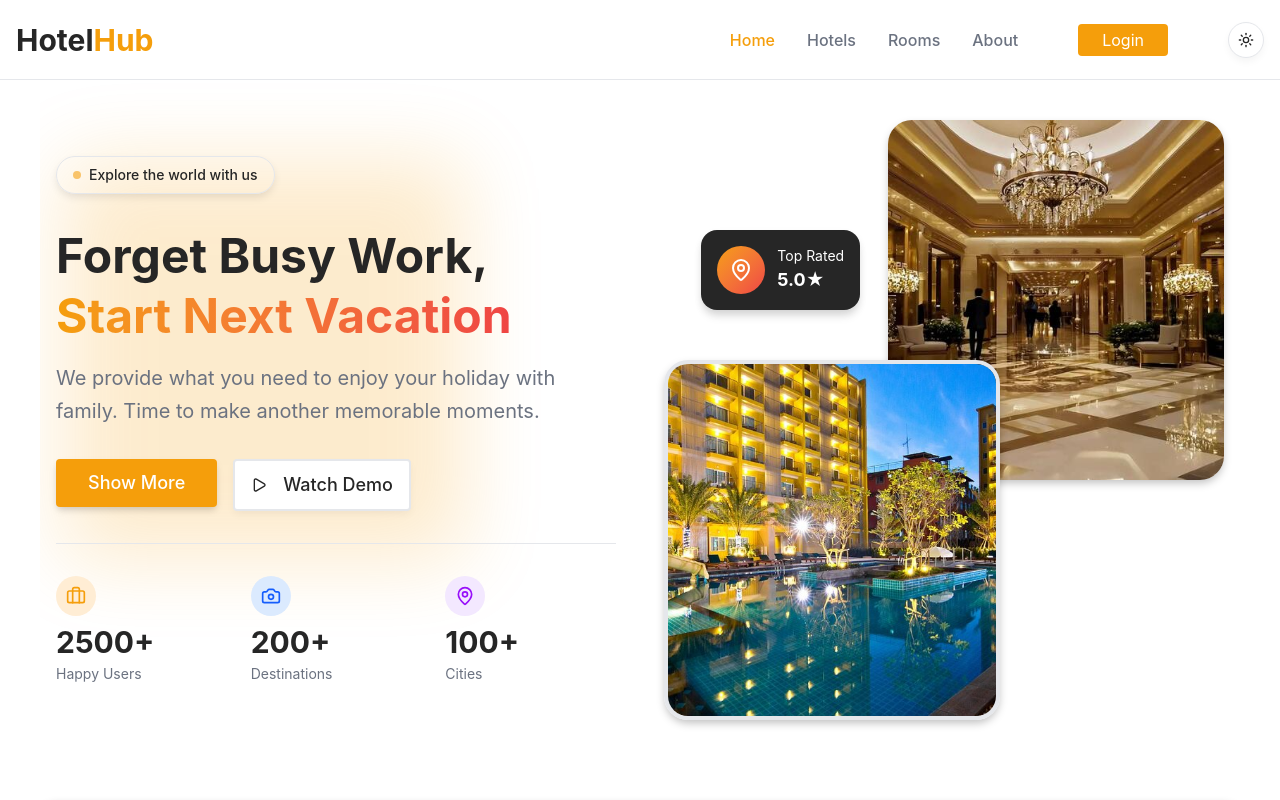
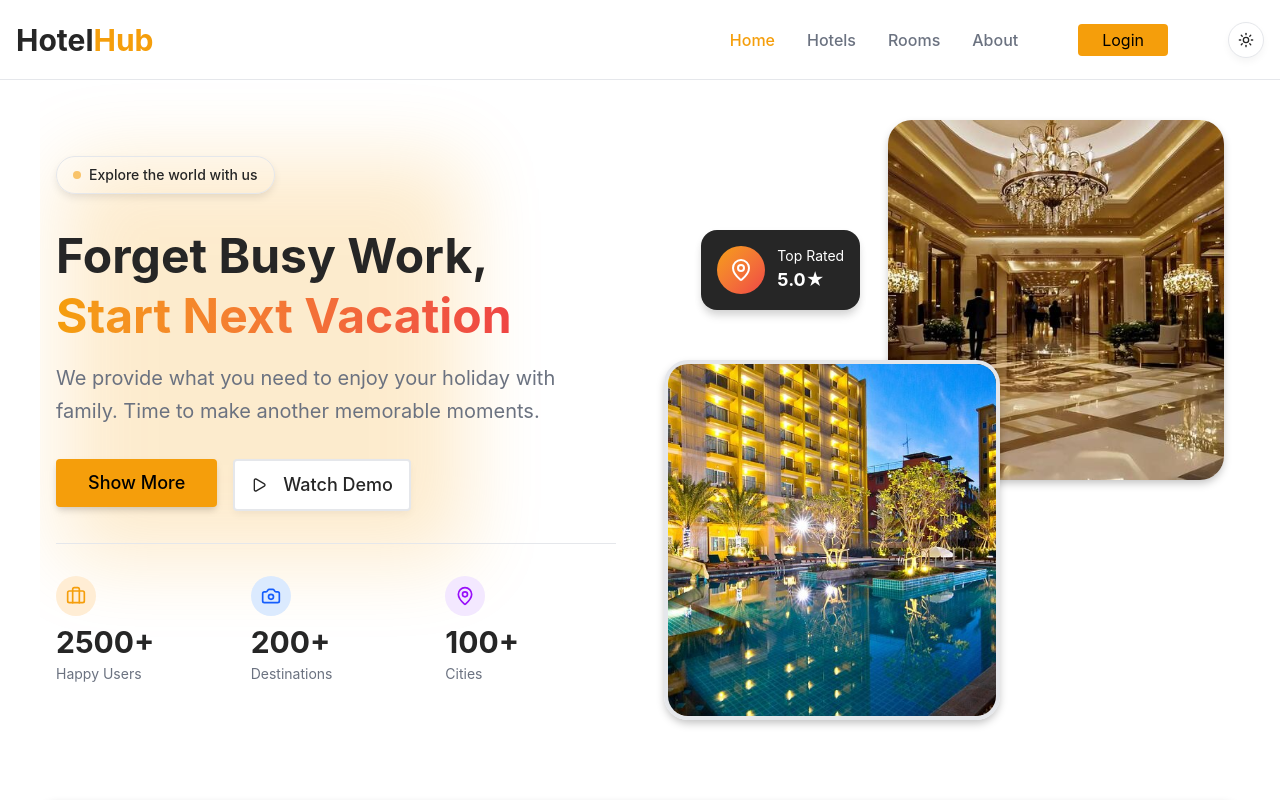
Before and after one commit to Thanhbo209/hotel-booking, a Next.js app in the folder frontend/: page / in a window 1280 px wide. Shown: the top 800 px of the page. Built offline with nearby package versions, Linux system fonts and the light colour scheme; no server answers.

Commit message:
implement coderabbit suggestion

```diff
--- a/frontend/components/navbar/navbar.tsx
+++ b/frontend/components/navbar/navbar.tsx
@@ -74,7 +74,7 @@ export default function Navbar({ user }: { user?: UserType | null }) {
             <>
               <Link
                 href="/login"
-                className="bg-primary text-background text-md px-6  py-1 rounded-md hover:bg-primary/80"
+                className="bg-primary text-black text-md px-6  py-1 rounded-md hover:bg-primary/80"
               >
                 Login
               </Link>
--- a/frontend/components/ui/button.tsx
+++ b/frontend/components/ui/button.tsx
@@ -9,7 +9,7 @@ const buttonVariants = cva(
   {
     variants: {
       variant: {
-        default: "bg-primary text-background hover:bg-primary/90",
+        default: "bg-primary text-primary-foreground hover:bg-primary/90",
         destructive:
           "bg-destructive text-white hover:bg-destructive/90 focus-visible:ring-destructive/20 dark:focus-visible:ring-destructive/40 dark:bg-destructive/60",
         outline:
--- a/frontend/features/home/components/hero.tsx
+++ b/frontend/features/home/components/hero.tsx
@@ -6,7 +6,7 @@ import Image from "next/image";
 
 export const Hero = () => {
   return (
-    <main className="relative overflow-hidden border-none">
+    <div className="relative overflow-hidden border-none">
       {/* Decorative elements */}
 
       <div className=" mx-auto px-4 py-12 md:py-20">
@@ -24,7 +24,7 @@ export const Hero = () => {
             {/* Heading */}
             <div className="space-y-4">
               <h1 className="text-5xl md:text-6xl lg:text-7xl font-bold leading-tight">
-                <span className=" bg-clip-text ">Forget Busy Work,</span>
+                <span>Forget Busy Work,</span>
                 <br />
                 <span className="bg-linear-to-r from-primary to-destructive bg-clip-text text-transparent">
                   Start Next Vacation
@@ -41,7 +41,7 @@ export const Hero = () => {
             <div className="flex flex-wrap gap-4">
               <Button
                 size="lg"
-                className="bg-primary hover:primary/80  px-8 py-6 text-lg rounded-md shadow-lg shadow-orange-500/30 hover:shadow-xl hover:shadow-orange-500/40 transition-all duration-300"
+                className="bg-primary hover:bg-primary/80  px-8 py-6 text-lg rounded-md shadow-lg shadow-orange-500/30 hover:shadow-xl hover:shadow-orange-500/40 transition-all duration-300"
               >
                 Show More
               </Button>
@@ -105,7 +105,7 @@ export const Hero = () => {
             </div>
 
             {/* Floating Card */}
-            <div className="absolute top-1/4 left-1/15 bg-foreground rounded-2xl shadow-xl p-4 transform -translate-y-1/2 hover:scale-105 transition-transform duration-300">
+            <div className="absolute top-1/4 left-[6.67%] bg-foreground rounded-2xl shadow-xl p-4 transform -translate-y-1/2 hover:scale-105 transition-transform duration-300">
               <div className="flex items-center gap-3">
                 <div className="w-12 h-12 bg-linear-to-br from-primary to-destructive rounded-full flex items-center justify-center">
                   <MapPin className="w-6 h-6 text-background" />
@@ -124,6 +124,6 @@ export const Hero = () => {
       </div>
 
       <SearchFilter />
-    </main>
+    </div>
   );
 };
--- a/frontend/features/home/components/search-filter.tsx
+++ b/frontend/features/home/components/search-filter.tsx
@@ -66,7 +66,8 @@ const SearchFilter = () => {
             </Button>
           </DropdownMenuTrigger>
           <DropdownMenuContent align="start" className="w-64">
-            {Object.entries(LOCATION_BY_REGION).map(([region, cities]) => (
+            {Object.entries(LOCATION_BY_REGION).map(
+              ([region, cities], index, arr) => (
                 <div key={region}>
                   <DropdownMenuLabel className="text-xs font-semibold text-muted-foreground">
                     {region}
@@ -81,9 +82,10 @@ const SearchFilter = () => {
                       {city}
                     </DropdownMenuItem>
                   ))}
-                <DropdownMenuSeparator />
+                  {index < arr.length - 1 && <DropdownMenuSeparator />}
                 </div>
-            ))}
+              ),
+            )}
           </DropdownMenuContent>
         </DropdownMenu>
 
@@ -118,7 +120,11 @@ const SearchFilter = () => {
               selected={date}
               onSelect={setDate}
               initialFocus
-              disabled={(date) => date < new Date()}
+              disabled={(d) => {
+                const today = new Date();
+                today.setHours(0, 0, 0, 0);
+                return d < today;
+              }}
             />
           </PopoverContent>
         </Popover>
@@ -139,7 +145,7 @@ const SearchFilter = () => {
                     Person
                   </span>
                   <span className="text-sm font-semibold truncate w-full">
-                    {totalGuests} persons
+                    {totalGuests} {totalGuests === 1 ? "person" : "persons"}
                   </span>
                 </div>
               </div>
```
Lines whose indentation alone changed are shown as unchanged.
